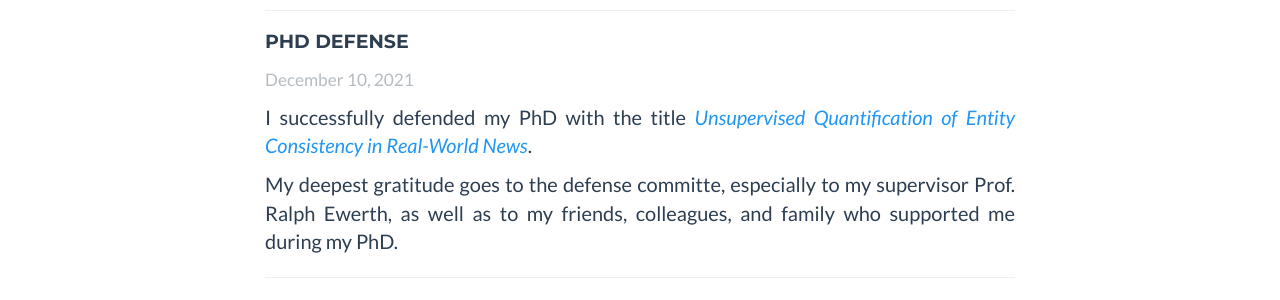
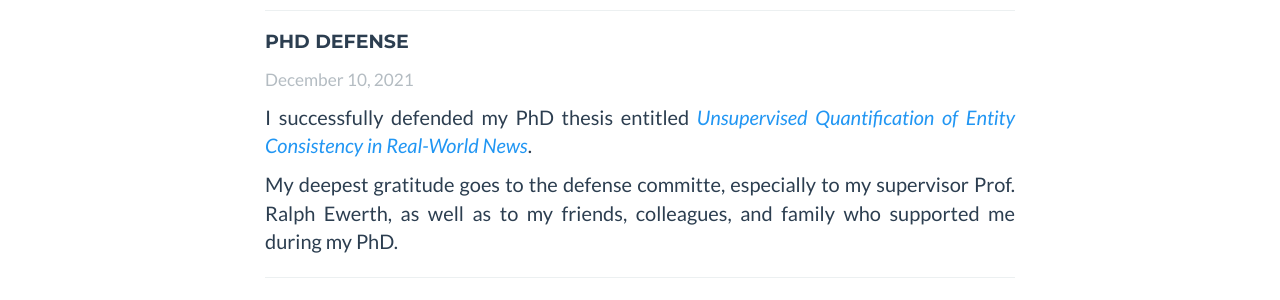
Before and after one commit to e-mb/e-mb.github.io, a Jekyll site: the page built from _posts/2021-12-10-phd_defense.md, in a window 1280 px wide and 900 px high, scrolled down 2338 px. Shown: the part 155-455 px from the top of the window. Built offline with Jekyll 4.4.1, drawn with Linux system fonts in a browser that asks for light colours; our own code applies the rules of GitHub Pages for plain Markdown files.

Commit message:
updated news

```diff
--- a/_posts/2021-12-10-phd_defense.md
+++ b/_posts/2021-12-10-phd_defense.md
@@ -3,6 +3,6 @@ title: "PhD Defense"
 date: 2021-12-10
 ---
 
-I successfully defended my PhD with the title [_Unsupervised Quantification of Entity Consistency in Real-World News_](https://www.repo.uni-hannover.de/handle/123456789/11812).
+I successfully defended my PhD thesis entitled [_Unsupervised Quantification of Entity Consistency in Real-World News_](https://www.repo.uni-hannover.de/handle/123456789/11812).
 
 My deepest gratitude goes to the defense committe, especially to my supervisor Prof. Ralph Ewerth, as well as to my friends, colleagues, and family who supported me during my PhD.
```
